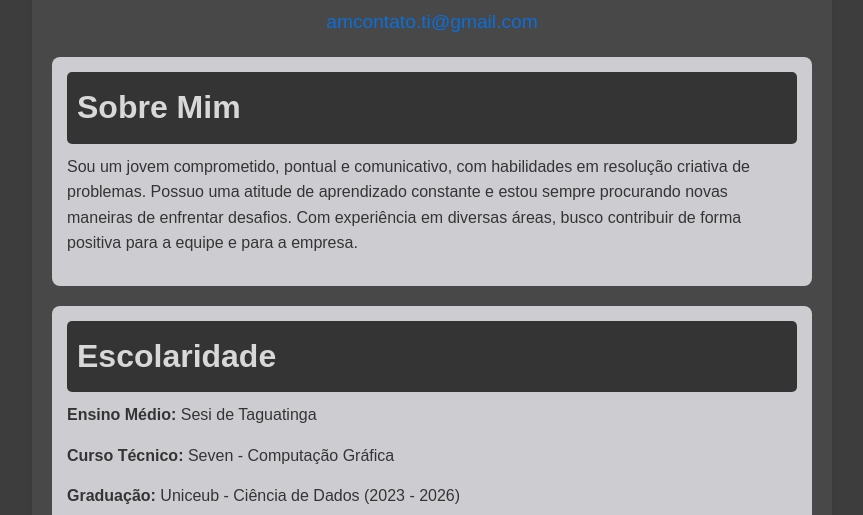
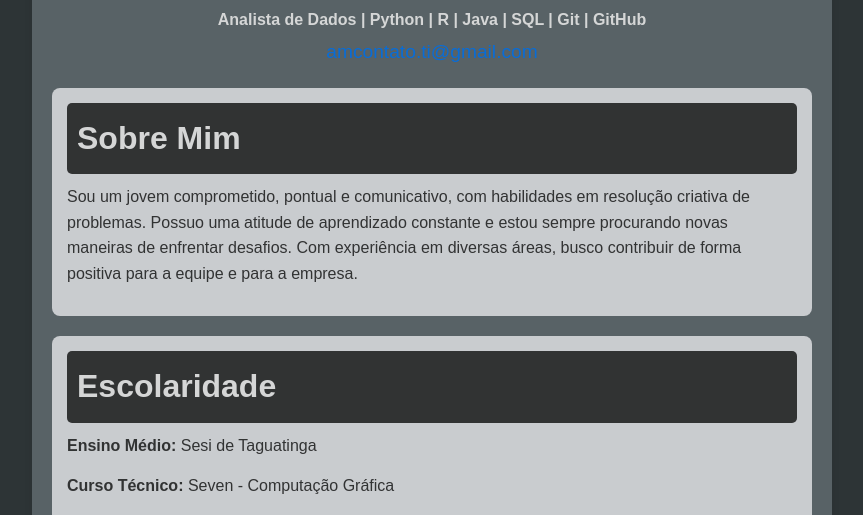
Before and after one commit to Amarqueso/Amarqueso.github.io, a plain HTML site: page index.html in a window 1280 px wide. Shown: the part 275-790 px from the top of the page, without its empty margins (208-1071 px from the left). Drawn offline with Linux system fonts and the light colour scheme.

Commit message:
mudanças no design

```diff
--- a/css/styles.css
+++ b/css/styles.css
@@ -10,7 +10,7 @@
 
 /* Estilos gerais */
 body {
-    background-color: #3d3d3d;
+    background-color: #2d3436;
     color: #333;
     line-height: 1.6;
 }
@@ -19,7 +19,7 @@ body {
 .container {
     max-width: 800px;
     margin: 20px auto;
-    background: #4b4b4b;
+    background: #636e72;
     padding: 20px;
     border-radius: 8px;
     box-shadow: 0 0 10px rgba(0, 0, 0, 0.1);
@@ -41,6 +41,12 @@ header img {
 header h1 {
     font-size: 2.5em;
     margin: 10px 0;
+    color: #ffffff;
+}
+
+header h2 {
+    font-size: 1em;
+    margin: 5px 0;
     color: #ffffff;
 }
 
--- a/index.html
+++ b/index.html
@@ -11,6 +11,7 @@
         <header>
             <img src="img/foto de perfil.jpg" alt="Foto de Perfil de Arthur Marques" width="150" height="150">
             <h1>Arthur Marques</h1>
+            <h2>Analista de Dados | Python | R | Java | SQL | Git | GitHub</h2>
             <p><a href="mailto:amcontato.ti@gmail.com">amcontato.ti@gmail.com</a></p>
         </header>
 
```
